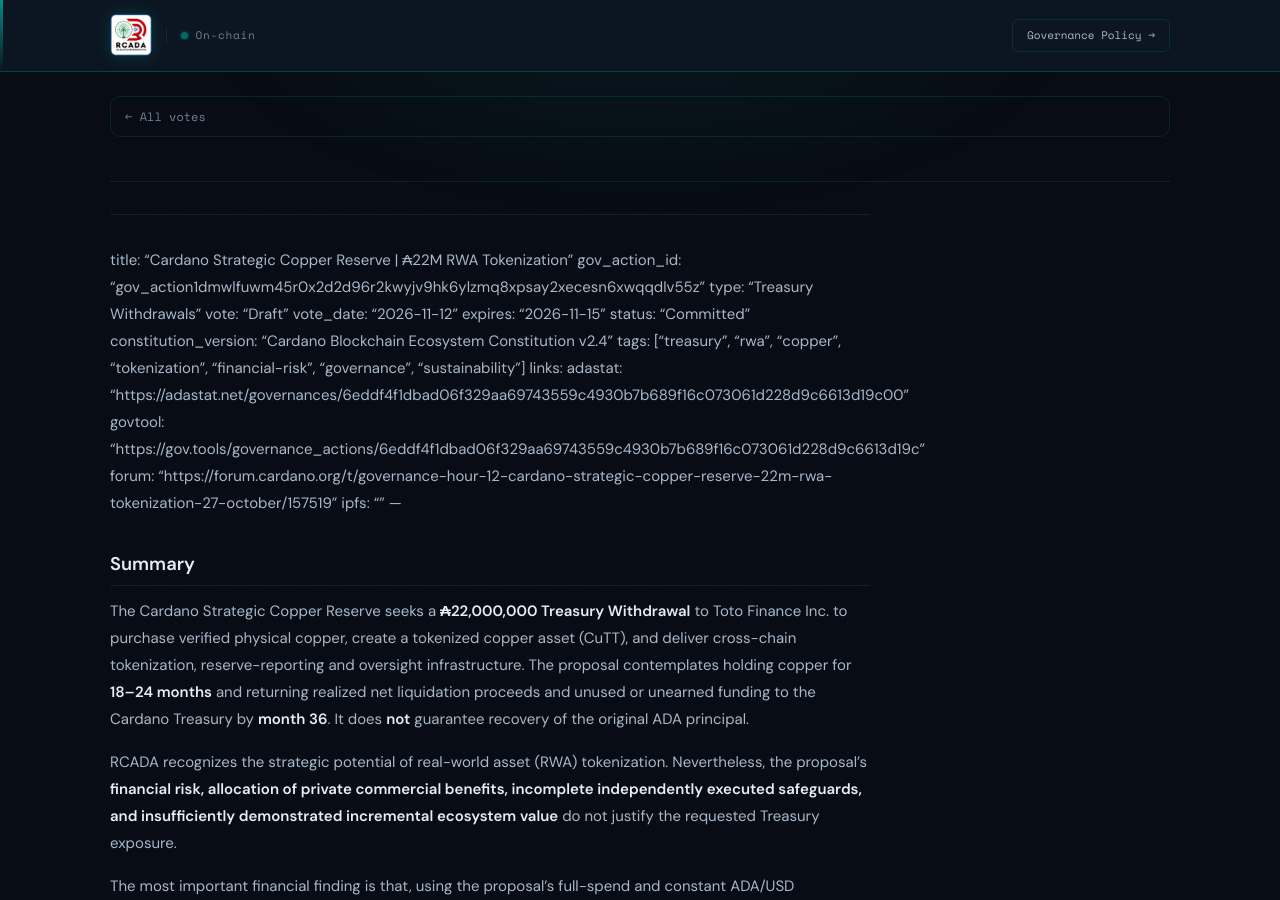
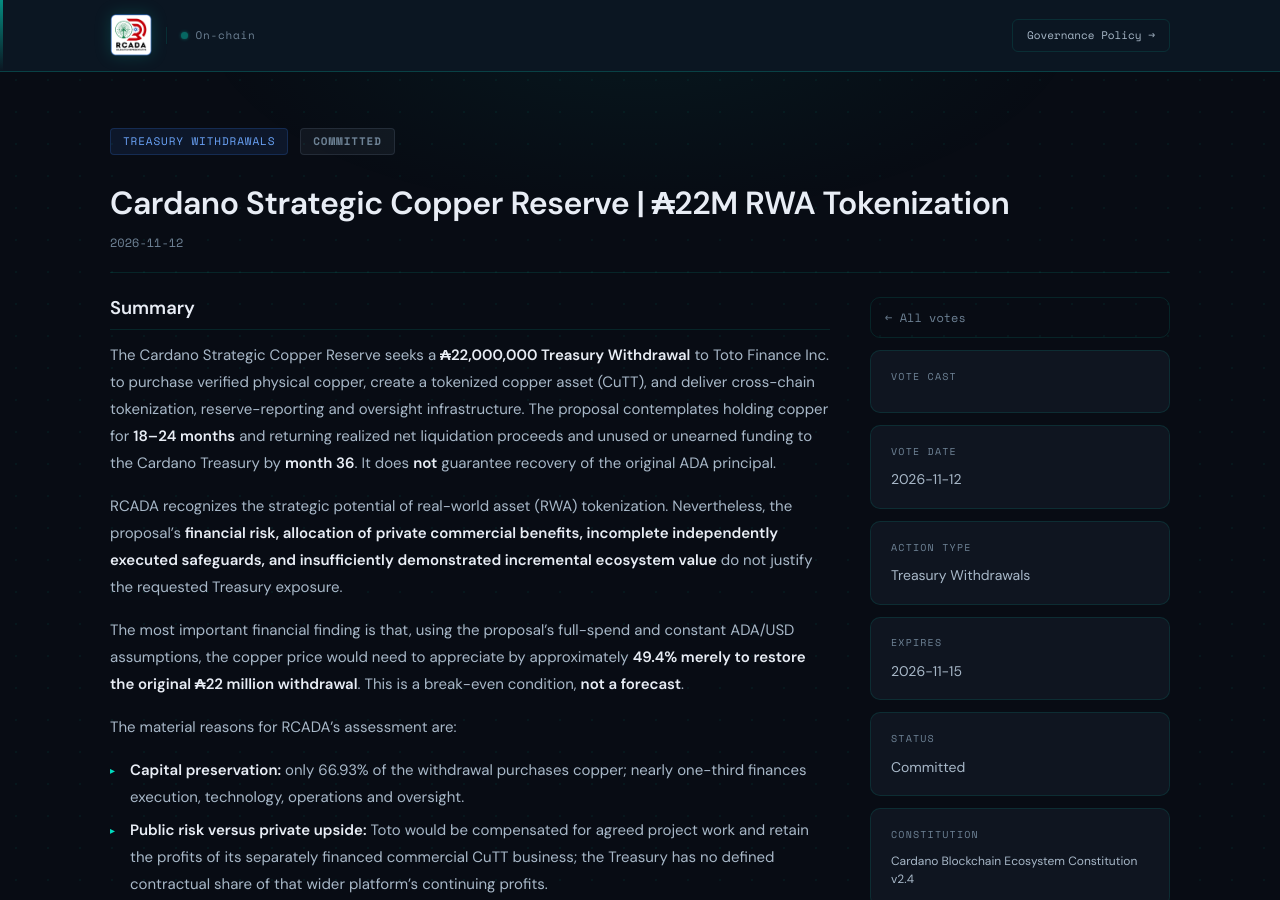
Before and after one commit to Brolloks/rcada-drep-votes, a Jekyll site: the page built from votes/2026/Cardano Strategic Copper Reserve ₳22M RWA Tokenization.md, in a window 1280 px wide and 900 px high. Built offline with Jekyll 4.4.1, drawn with Linux system fonts in a browser that asks for light colours; our own code applies the rules of GitHub Pages for plain Markdown files; part of the change alters nothing that is shown; some of the changed text lies outside the part shown.

Commit message:
Remove finalization instructions from tokenization document
Removed outdated record finalization instructions from the document.

```diff
--- a/votes/2026/Cardano Strategic Copper Reserve ₳22M RWA Tokenization.md
+++ b/votes/2026/Cardano Strategic Copper Reserve ₳22M RWA Tokenization.md
@@ -1,4 +1,3 @@
-
 ---
 title: "Cardano Strategic Copper Reserve | ₳22M RWA Tokenization"
 gov_action_id: "gov_action1dmwlfuwm45r0x2d2d96r2kwyjv9hk6ylzmq8xpsay2xecesn6xwqqdlv55z"
@@ -242,5 +241,3 @@ This decision is not a rejection of RWA tokenization, commodity-backed assets or
 6. [Cardano Forum — Governance Hour #12 discussion (27 October 2026)](https://forum.cardano.org/t/governance-hour-12-cardano-strategic-copper-reserve-22m-rwa-tokenization-27-october/157519)
 7. [CryptoSlate — Net Change Limit snapshot (16 October 2026)](https://cryptoslate.com/cardano-has-42-6-million-ada-left-under-its-current-treasury-spending-limit/)
 8. [CoinDesk — Copper Treasury proposal financial analysis (23 October 2026)](https://www.coindesk.com/markets/2026/10/23/cardano-holders-are-being-asked-to-bet-usd5-million-on-copper-hitting-a-new-record)
-
-**Record finalization:** After the on-chain vote is successfully submitted, update only the authoritative YAML front matter for `vote: "No"`, `status: "Committed"` and `vote_date: "YYYY-MM-DD"` (using the actual date). Verify the action ID and on-chain result before publication as a committed record.
```
